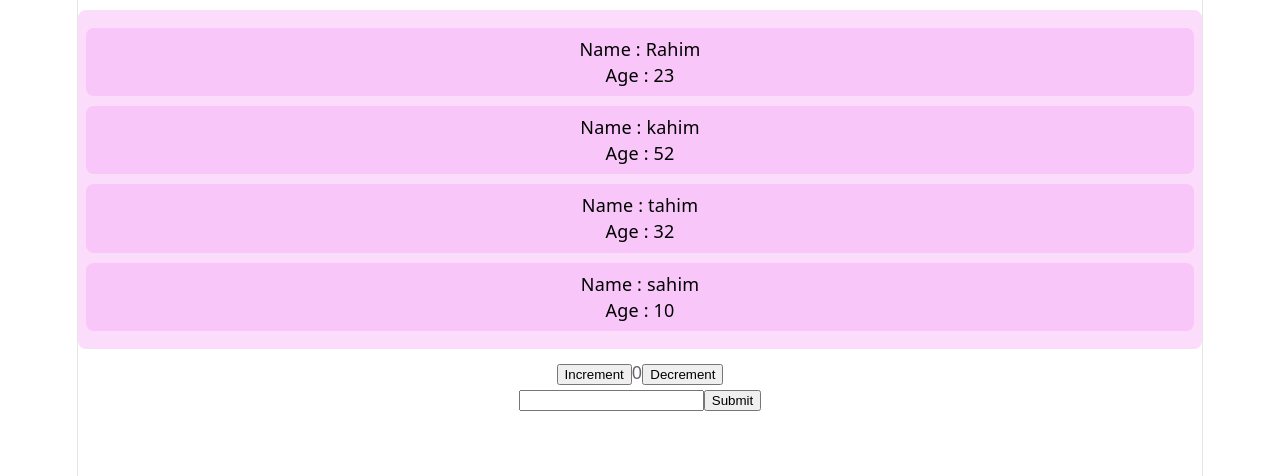
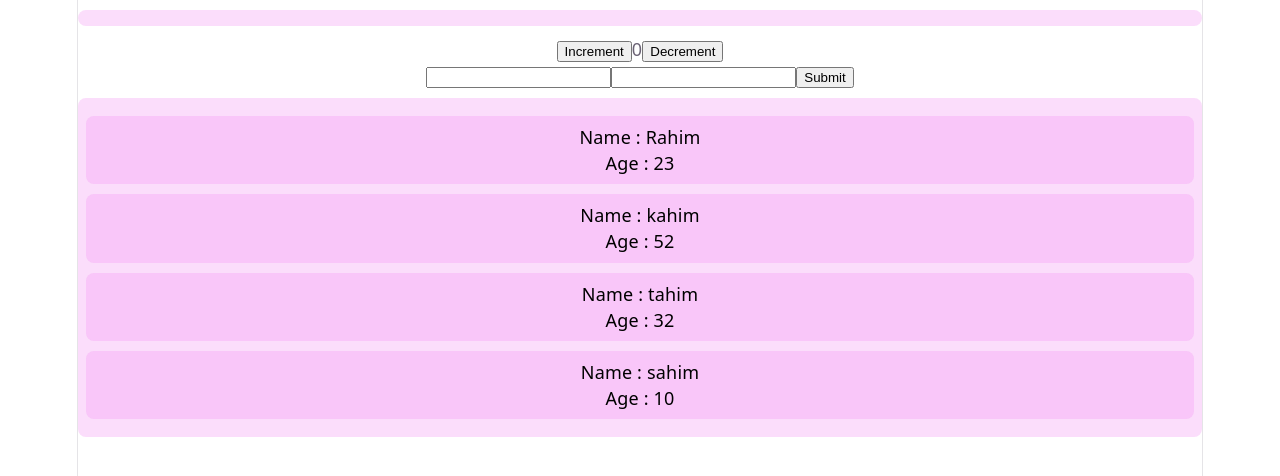
Before and after one commit to KI-Anik/react-practice, a React (Vite) app: page / in a window 1280 px wide. Shown: the top 476 px of the page. Built offline with nearby package versions, Linux system fonts and the light colour scheme.

Commit message:
feat: update Form component to manage members and display them using ThirdCard

```diff
--- a/src/App.jsx
+++ b/src/App.jsx
@@ -7,10 +7,7 @@ import TestCompnent from "./TestCompnent"
 
 
 const members = [
-  { name: "Rahim", age: 23 },
-  { name: "kahim", age: 52 },
-  { name: "tahim", age: 32 },
-  { name: "sahim", age: 10 },
+
 ]
 
 function App() {
--- a/src/components/Counter.jsx
+++ b/src/components/Counter.jsx
@@ -8,7 +8,9 @@ const Counter = () => {
     }
 
     const handleDecrement = () => {
-        setCount(count - 1)
+        if(count > 0){
+            setCount(count - 1)
+        }
     }
 
 
--- a/src/components/Form.jsx
+++ b/src/components/Form.jsx
@@ -1,19 +1,48 @@
 import { useState } from 'react';
+import ThirdCard from './ThirdCard';
 
 const Form = () => {
     const [name, setName] = useState("")
+    const [age, setAge] = useState("")
+    const [members, setMembers] = useState([
+        { name: "Rahim", age: 23 },
+        { name: "kahim", age: 52 },
+        { name: "tahim", age: 32 },
+        { name: "sahim", age: 10 },
+    ])
 
     const handleSubmit = (e) => {
         e.preventDefault()
-        console.log(name);
+        setMembers([...members, { name, age }])
+
+        setName("")
+        setAge("")
     }
+
     return (
         <div>
             <form onSubmit={handleSubmit}>
-                <input type="text" onChange={(e) => setName(e.target.value)} />
+
+                <input
+                    type="text"
+                    onChange={(e) => setName(e.target.value)}
+                    value={name}
+                />
+                <input
+                    type="number"
+                    onChange={(e) => setAge(e.target.value)}
+                    value={age}
+                />
                 <button type="submit">Submit</button>
             </form>
+            <div className="card">
+                {
+                    members
+                        .map((member) => <ThirdCard name={member.name} age={member.age}></ThirdCard>)
+                }
+            </div>
         </div>
+
     );
 };
 
```
